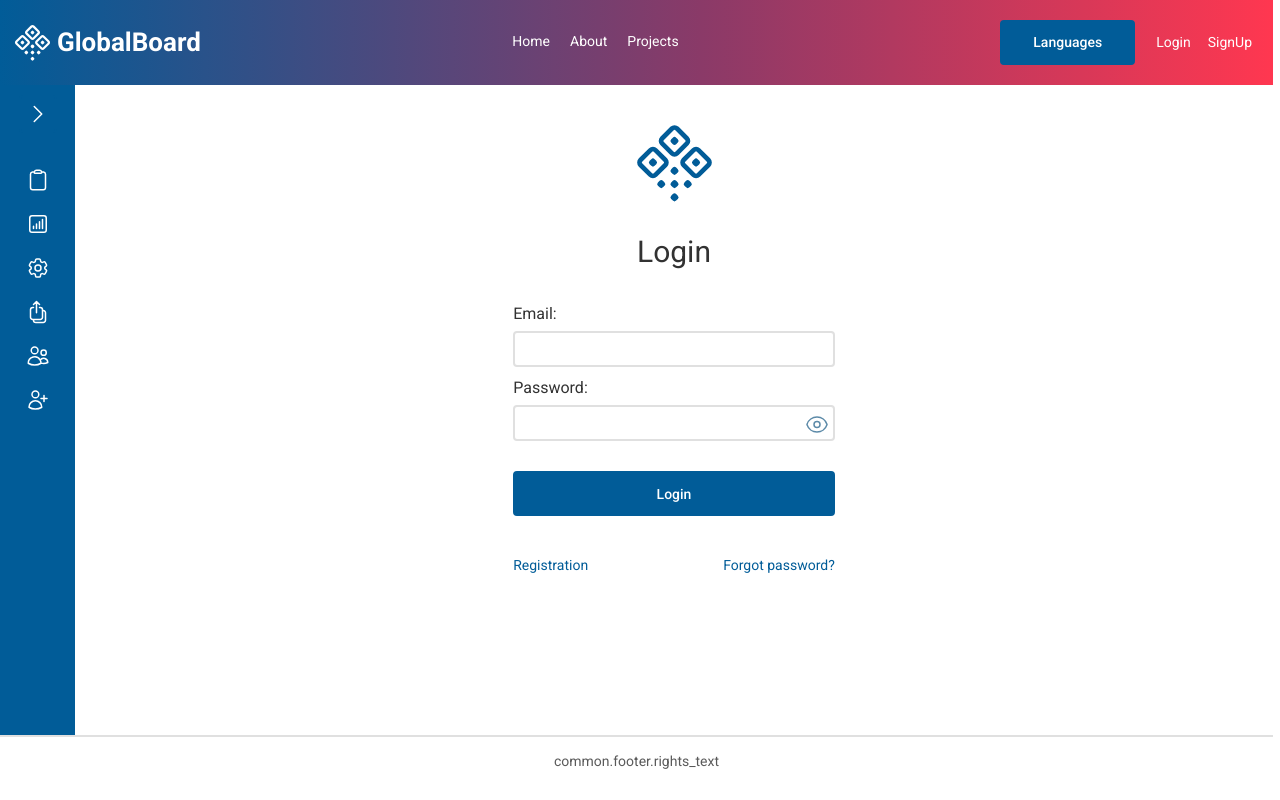
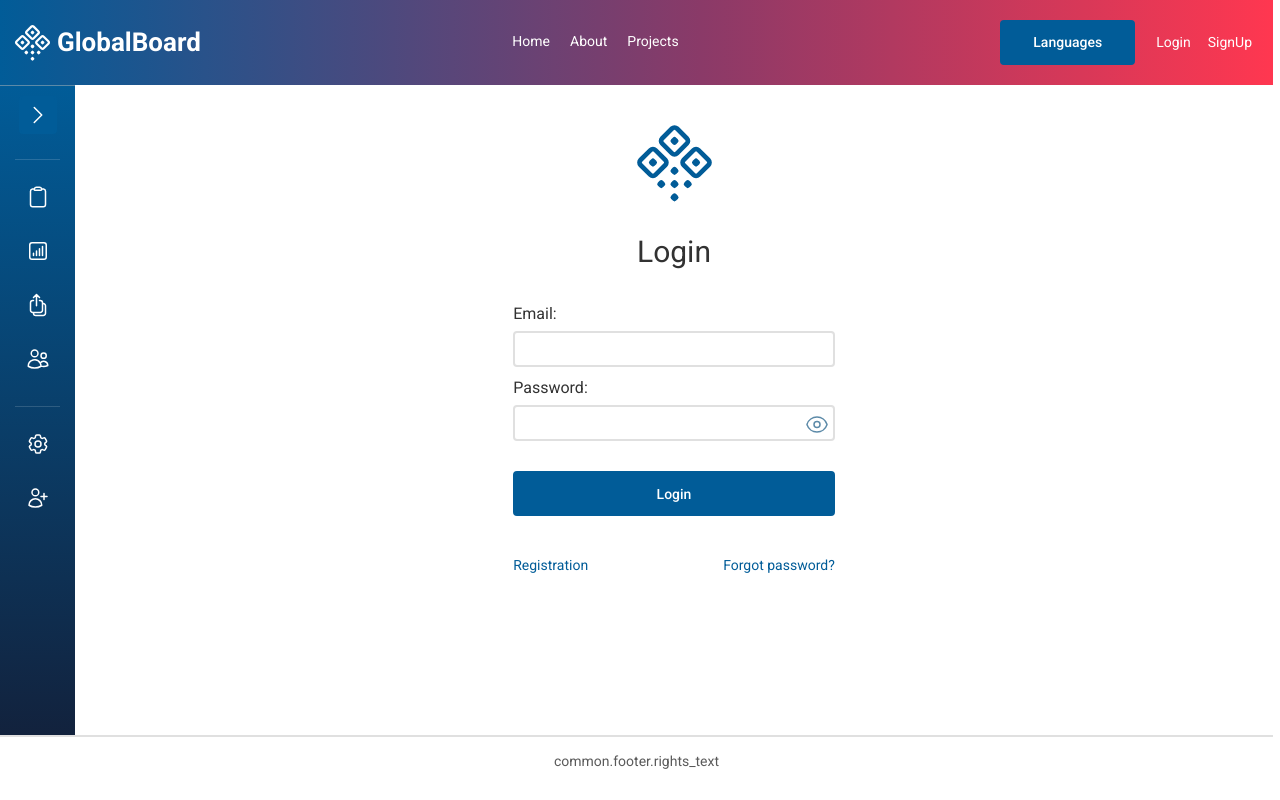
Before and after one commit to 0smir/vue-dashboard-demo, a Vue app: page /global-board/login in a window 1280 px wide. Built offline with nearby package versions, Linux system fonts and the light colour scheme; sample sign-in values are in the browser's storage.

Commit message:
update styles for sidebar - change oprer of navigation items, add spaces, update colors in variables

```diff
--- a/src/assets/styles/abstracts/_variables.scss
+++ b/src/assets/styles/abstracts/_variables.scss
@@ -14,9 +14,13 @@
   $color-tetriary-light: #EBEBEB;
 
   $color-white: #FFFFFF;
+
+  $color-accent: #FF3750;
+  $color-accent-light: #8A3A68;
   //===============================
 
-  $main-gradient: linear-gradient(90deg, #015C98 0%, #8A3A68 55%, #FF3750 100%);
+  $main-gradient: linear-gradient(90deg, $color-primary 0%, $color-accent-light 55%, $color-accent 100%);
+  $primary-gradient: linear-gradient(180deg, $color-primary 0%, $color-dark-bg 100%);
 
   $color-text: $color-white;
   $color-text-dark: $color-secondary;
--- a/src/components/UI/TheSidebar.vue
+++ b/src/components/UI/TheSidebar.vue
@@ -11,11 +11,13 @@
         <SvgIcon v-else name="chevronRight" class="icon sidebar__controls-icon" />
       </BaseButton>
     </div>
+    <h4 class="sidebar__space-name">WORKSPACE</h4>
     <ul class="sidebar-nav">
-      <li class="sidebar-nav__item">
+      <li class="sidebar__nav-item">
         <router-link
           class="sidebar__link"
           to="/"
+          exact
           :title="$t('common.sidebar.boards_link')"
           :aria-label="
             $t('common.header.link_label', {
@@ -31,10 +33,11 @@
           }}</span></router-link
         >
       </li>
-      <li class="sidebar-nav__item">
+      <li class="sidebar__nav-item">
         <router-link
           class="sidebar__link"
           to="/"
+          exact
           :title="$t('common.sidebar.statistic_link')"
           :aria-label="
             $t('common.header.link_label', {
@@ -50,10 +53,55 @@
           }}</span></router-link
         >
       </li>
-      <li class="sidebar-nav__item">
+      <li class="sidebar__nav-item">
+        <router-link
+          class="sidebar__link"
+          to="/tasks"
+          exact
+          :title="$t('common.sidebar.tasks_link')"
+          :aria-label="
+            $t('common.header.link_label', {
+              linkName: $t('common.sidebar.tasks_link'),
+            })
+          "
+        >
+          <span class="sidebar__link-icon">
+            <SvgIcon name="tasks" class="icon" />
+          </span>
+          <span :class="['sidebar__link-text', { tooltip: !isExpanded }]">{{
+            $t("common.sidebar.tasks_link")
+          }}</span></router-link
+        >
+      </li>
+      <li class="sidebar__nav-item">
+        <router-link
+          class="sidebar__link"
+          to="/people"
+          exact
+          :title="$t('common.sidebar.people_link')"
+          :aria-label="
+            $t('common.header.link_label', {
+              linkName: $t('common.sidebar.people_link'),
+            })
+          "
+        >
+          <span class="sidebar__link-icon">
+            <SvgIcon name="users" class="icon" />
+          </span>
+          <span :class="['sidebar__link-text', { tooltip: !isExpanded }]">{{
+            $t("common.sidebar.people_link")
+          }}</span></router-link
+        >
+      </li>
+
+    </ul>
+    <h4 class="sidebar__space-name">System</h4>
+    <ul class="sidebar-nav">
+      <li class="sidebar__nav-item">
         <router-link
           class="sidebar__link"
           to="/"
+          exact
           :title="$t('common.sidebar.settings_link')"
           :aria-label="
             $t('common.header.link_label', {
@@ -69,48 +117,11 @@
           }}</span></router-link
         >
       </li>
-      <li class="sidebar-nav__item">
-        <router-link
-          class="sidebar__link"
-          to="/tasks"
-          :title="$t('common.sidebar.tasks_link')"
-          :aria-label="
-            $t('common.header.link_label', {
-              linkName: $t('common.sidebar.tasks_link'),
-            })
-          "
-        >
-          <span class="sidebar__link-icon">
-            <SvgIcon name="tasks" class="icon" />
-          </span>
-          <span :class="['sidebar__link-text', { tooltip: !isExpanded }]">{{
-            $t("common.sidebar.tasks_link")
-          }}</span></router-link
-        >
-      </li>
-      <li class="sidebar-nav__item">
-        <router-link
-          class="sidebar__link"
-          to="/people"
-          :title="$t('common.sidebar.people_link')"
-          :aria-label="
-            $t('common.header.link_label', {
-              linkName: $t('common.sidebar.people_link'),
-            })
-          "
-        >
-          <span class="sidebar__link-icon">
-            <SvgIcon name="users" class="icon" />
-          </span>
-          <span :class="['sidebar__link-text', { tooltip: !isExpanded }]">{{
-            $t("common.sidebar.people_link")
-          }}</span></router-link
-        >
-      </li>
-      <li v-if="isLoggedIn" class="sidebar-nav__item">
+      <li v-if="isLoggedIn" class="sidebar__nav-item">
         <router-link
           class="sidebar__link"
           to="/create"
+          exact
           :title="$t('common.sidebar.create_link')"
           :aria-label="
             $t('common.header.link_label', {
@@ -126,10 +137,11 @@
           }}</span>
         </router-link>
       </li>
-      <li v-else class="sidebar-nav__item">
+      <li v-else class="sidebar__nav-item">
         <router-link
           class="sidebar__link"
           to="/people/registration"
+          exact
           :title="$t('common.sidebar.login_link')"
           :aria-label="
             $t('common.header.link_label', {
@@ -179,7 +191,8 @@ export default {
 .sidebar {
   height: 100%;
   color: $color-text;
-  background-color: $color-primary;
+  border-top: 1px solid $color-primary-medium;
+  background: $primary-gradient;
   padding: 10px 15px;
 
   @media (min-width: $md) {
@@ -218,6 +231,10 @@ export default {
     .sidebar__link-text {
       display: none;
     }
+
+    .sidebar__space-name {
+      display: none;
+    }
   }
 
   &.open {
@@ -226,6 +243,10 @@ export default {
 
     .sidebar__link-text {
       display: inline;
+    }
+
+    .sidebar__space-name {
+      display: block;
     }
   }
 
@@ -260,6 +281,10 @@ export default {
     }
   }
 
+  &__nav-item {
+    margin-bottom: 10px;
+  }
+
   &__controls-wrapper {
     display: flex;
     justify-content: flex-end;
@@ -274,7 +299,7 @@ export default {
 
   &__link {
     display: flex;
-    padding: 10px 5px;
+    padding: 10px 15px;
     align-items: center;
     font-size: 16px;
     overflow: hidden;
@@ -282,12 +307,17 @@ export default {
     border-radius: 3px;
 
     &:hover {
-      background-color: $color-primary-medium;
+      background-color: rgba($color-white, 0.14);
       text-decoration: none;
 
       .sidebar__link-icon {
         transform: scale(1.25);
       }
+    }
+
+    &.router-link-active {
+      background-color: rgba($color-white, 0.14);
+      box-shadow: inset 3px 0 0 $color-accent;
     }
   }
 
@@ -304,15 +334,29 @@ export default {
       display: flex;
     }
   }
+
+  &__space-name {
+    padding: 8px 12px 15px 12px;
+    color: $color-tetriary-light;
+    font-size: 15px;
+    font-weight: 300;
+    letter-spacing: 1.5px;
+    text-transform: uppercase;
+  }
 }
 
 .sidebar-nav {
   list-style: none;
-  padding: 0;
-  margin: 0;
+  padding: 15px 0 0;
+  margin: 0 0 15px;
   display: flex;
   width: 100%;
   justify-content: space-evenly;
+  border-top: 1px solid rgba($color-white, 0.15);
+
+  &:last-of-type {
+    margin-bottom: 0;
+  }
 
   @media (min-width: $sm) {
     flex-direction: column;
```
